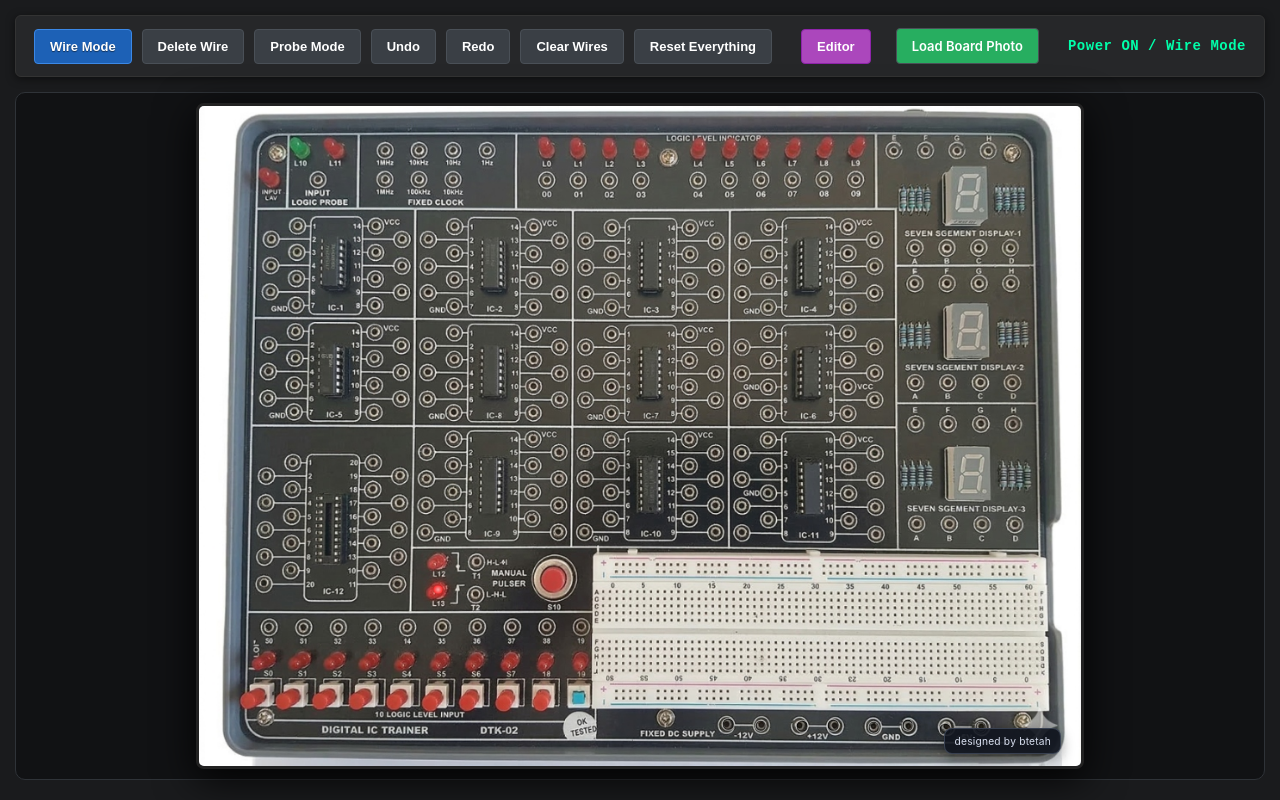
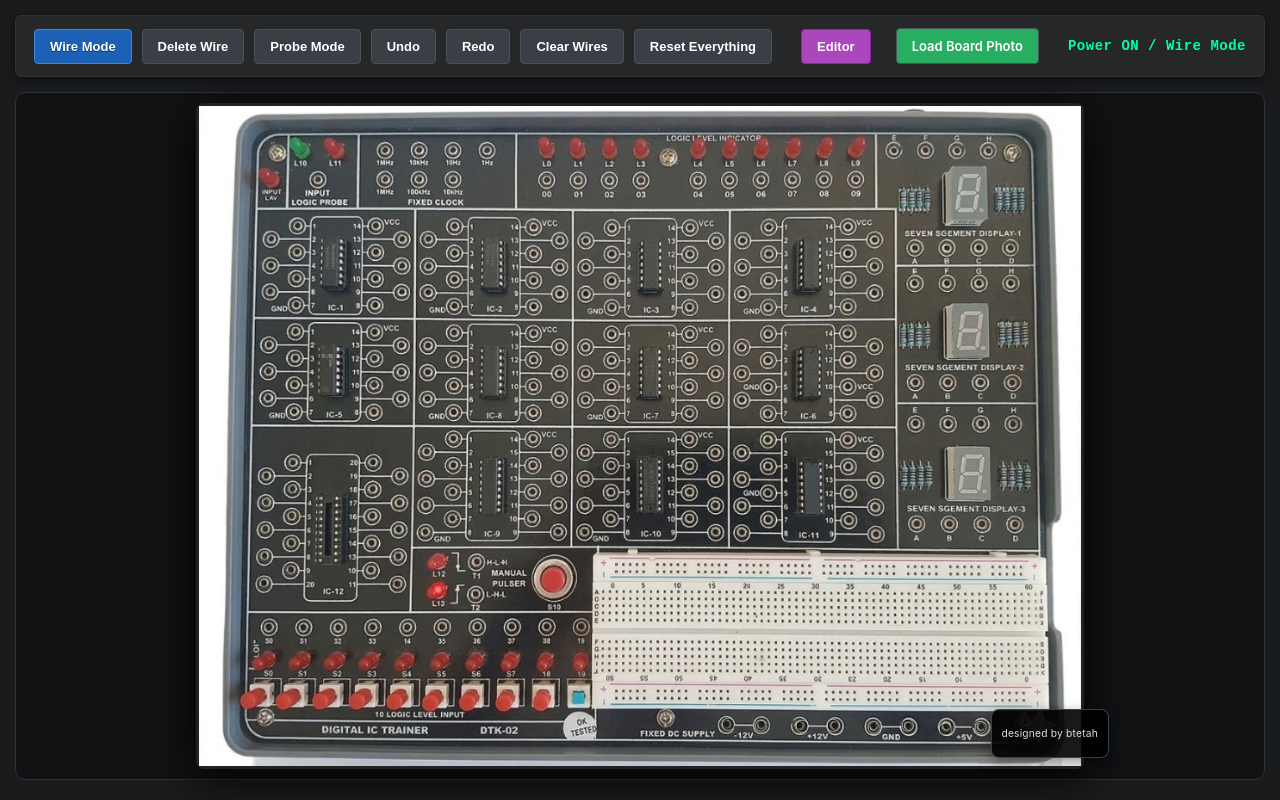
Before and after one commit to btetah/btetah.github.io, a website: page logic/index.html in a window 1280 px wide. Drawn offline with Linux system fonts and the light colour scheme.

Commit message:
style: adjust board credit box placement

```diff
--- a/css/style.css
+++ b/css/style.css
@@ -23,7 +23,7 @@ body { margin: 0; background: #1a1b1d; font-family: -apple-system, sans-serif; c
     border-radius: 8px;
     background: #5a5d6a; /* Fallback chassis color */
     aspect-ratio: 1481 / 1109; /* Map strictly to reference image */
-    overflow: hidden;
+    overflow: visible;
 }
 
 /* Image acts as the absolute structural template */
@@ -40,13 +40,16 @@ body { margin: 0; background: #1a1b1d; font-family: -apple-system, sans-serif; c
 #wire-layer { position: absolute; top: 0; left: 0; width: 100%; height: 100%; pointer-events: none; z-index: 10; }
 .board-credit {
     position: absolute;
-    right: 2.2%;
-    bottom: 1.9%;
+    right: -3.2%;
+    bottom: 1.2%;
     z-index: 25;
-    padding: 0.35rem 0.58rem;
+    min-height: 30px;
+    display: flex;
+    align-items: center;
+    padding: 0.55rem 0.62rem;
     border-radius: 8px;
     border: 1px solid rgba(58, 67, 84, 0.95);
-    background: rgba(16, 20, 30, 0.9);
+    background: rgba(0, 0, 0, 0.9);
     color: #d8dfef;
     font-size: clamp(9px, 0.8vw, 12px);
     letter-spacing: 0.2px;
```
